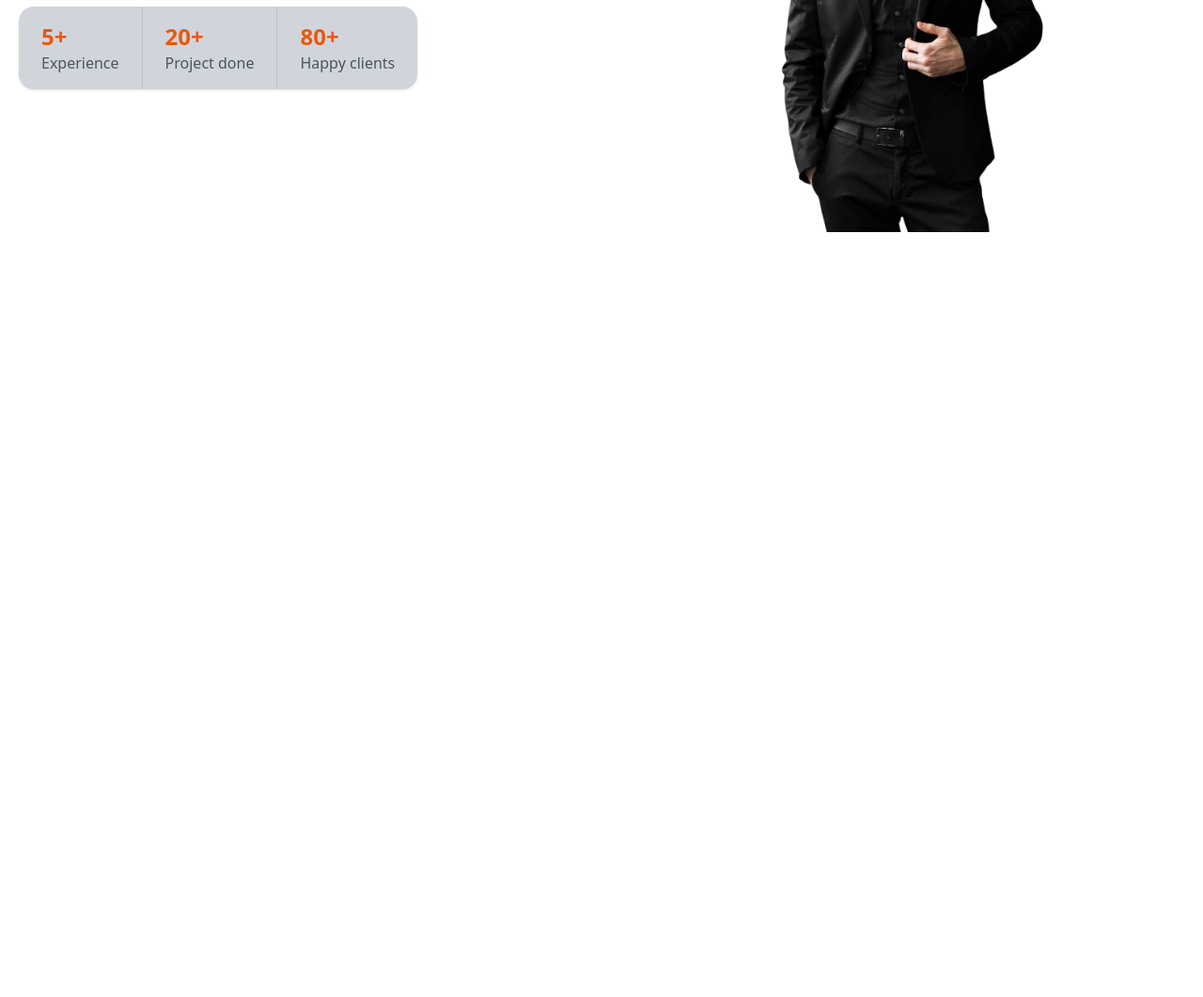
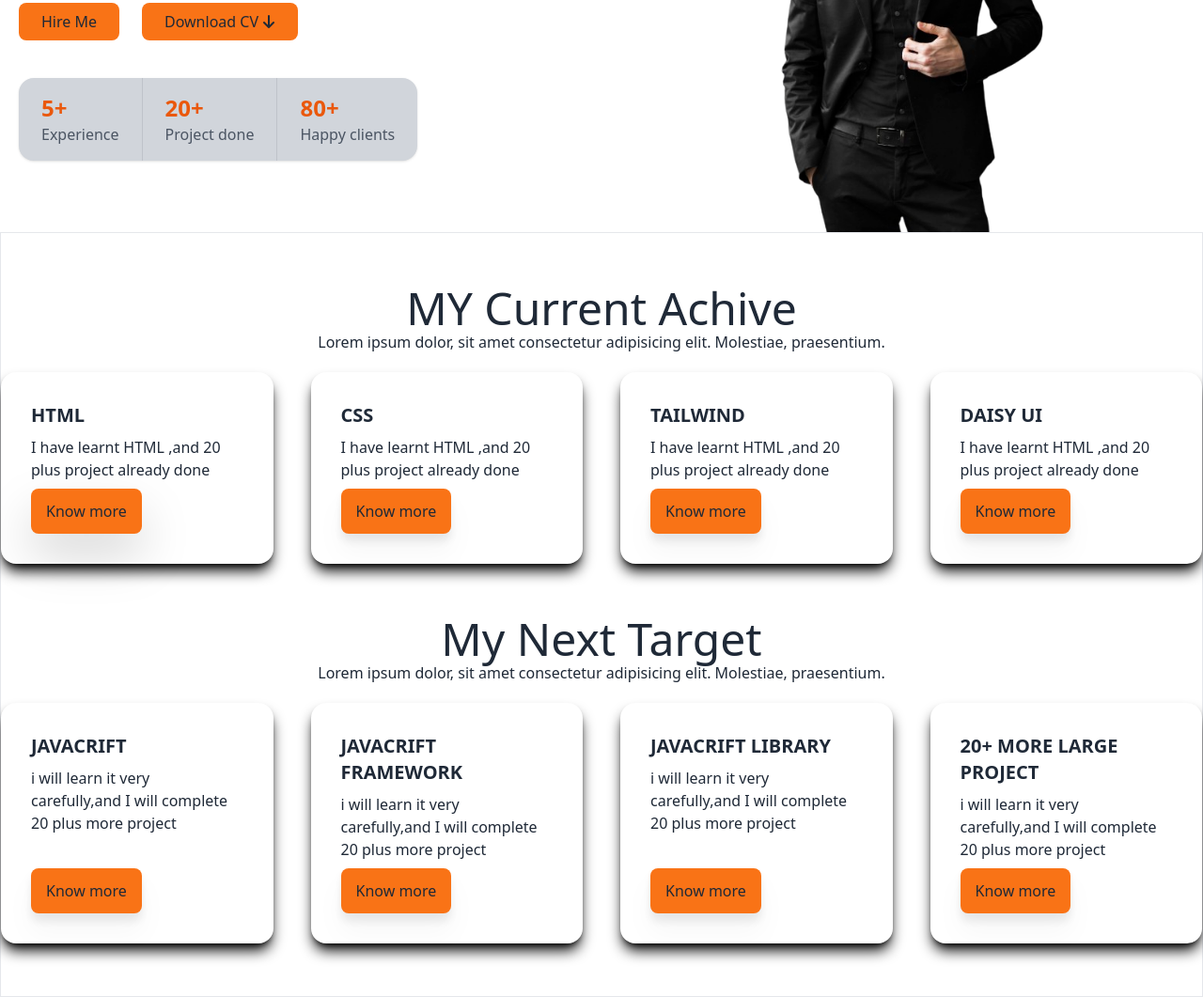
Before and after one commit to mdopi2024/personal-website-for-me, a website built with Vite: page index.html in a window 1280 px wide. Shown: the part 321-1382 px from the top of the page at 94% size. Before the commit the page ends 800 px from the top, so only its background shows below. Built offline with nearby package versions, Linux system fonts and the light colour scheme.

Commit message:
card section done

```diff
--- a/index.html
+++ b/index.html
@@ -55,16 +55,17 @@
           <!-- banner section hero aria -->
            <div class=" grid md:grid-cols-2 lg:grid-cols-2 gap-5">
             <!-- text part -->
-           <div class="order-1 md:order-0 lg:order-0">
+           <div class="flex items-center   order-1 md:order-0 lg:order-0">
+           <div class="">
             <h1 class="text-2xl text-gray-400">Hi I am <br><span class="text-3xl text-gray-600">Md.Opi</span></h1>
-            <h2 class="text-4xl text-orange-600 font-bold mt-6">FRONT-ENT WEB DEVELOPER</h2>
+            <h2 class="text-4xl text-orange-600 font-bold mt-4 md:mt-6 lg:mt-6">FRONT-ENT WEB DEVELOPER</h2>
              <!-- btn -->
-             <div class="flex gap-6 mt-12">
+             <div class="flex gap-6 mt-7 md:mt-12 lg:mt-12">
               <button class="py-2  bg-orange-500 px-6 rounded-lg ">Hire Me</button>
-            <button class="py-2  bg-orange-500 px-6 rounded-lg">Download CV</button>
+           <button class="py-2  bg-orange-500 px-6 rounded-lg">Download CV <i class="fa-solid fa-arrow-right rotate-90"></i></button>
             </div>
             <!-- card  -->
-             <div class="stats shadow bg-gray-300 mt-10">
+            <div class="stats shadow bg-gray-300 mt-7 md:mt-10 lg:mt-10">
               <div class="stat ">
                  <h1 class="text-orange-600 font-bold text-2xl">5+</h1>
                  <p class="text-gray-600">Experience</p>
@@ -81,12 +82,112 @@
 
             </div>
            </div>
+
+           </div>
            <!-- img part -->
             <div class=" relative order-0 md:order-1 lg:order-1">
-                <img class="w-34/5 h-500 mx-auto z-10" src="banner-gentleman-removebg-preview.png" alt="">
-                <!-- <div class="w-300 h-300  border rounded-full  bg-gray-300 absolute  bottom-16 left-14"></div> -->
+                <img class="w-34/5 h-500 mx-auto z-20" src="banner-gentleman-removebg-preview.png" alt="">
+               <!-- <div class="z-10">
+                <div class="w-300 h-300  border rounded-full  bg-gray-300 absolute  bottom-16 left-14"></div>
+               </div> -->
             </div>
            </div>
      </header>
+     <main class="container mx-auto border">
+      <!-- information section here 1-->
+       <section class=" my-14 px-7  md:px-0 lg:px-0">
+        <!-- text part -->
+         <div class="w-3/4 mx-auto mb-5 text-center md:w-2/3  lg:w-1/2">
+          <h1 class="text-3xl md:text-5xl lg:text-5xl">MY Current Achive</h1>
+          <p>Lorem ipsum dolor, sit amet consectetur adipisicing elit. Molestiae, praesentium.</p>
+         </div>
+        <!-- card part -->
+        <div class="grid gap-10 grid-cols-1 md:grid-cols-2 lg:grid-cols-4">
+          <div class="card bg-base-100 w-full shadow-lg shadow-black" >
+            <div class="card-body">
+              <h2 class="card-title">HTML</h2>
+              <p>I have learnt HTML ,and 20 plus project already done</p>
+              <div class="card-actions drop-shadow-2xl">
+                <button class="py-3 px-4 rounded-lg bg-orange-500 flex items-center justify-center gap-3">Know more</button>
+              </div>
+            </div>
+          </div>
+          <div class="card bg-base-100  shadow-lg shadow-black ">
+            <div class="card-body">
+              <h2 class="card-title">CSS</h2>
+              <p>I have learnt HTML ,and 20 plus project already done</p>
+              <div class="card-actions drop-shadow-xl">
+                <button class="py-3 px-4 rounded-lg bg-orange-500 flex items-center justify-center gap-3">Know more</button>
+              </div>
+            </div>
+          </div>
+          <div class="card bg-base-100  shadow-lg shadow-black">
+            <div class="card-body">
+              <h2 class="card-title">TAILWIND</h2>
+              <p>I have learnt HTML ,and 20 plus project already done</p>
+              <div class="card-actions drop-shadow-xl">
+                <button class="py-3 px-4 rounded-lg bg-orange-500 flex items-center justify-center gap-3">Know more</button>
+              </div>
+            </div>
+          </div>
+          <div class="card bg-base-100 shadow-lg shadow-black ">
+            <div class="card-body">
+              <h2 class="card-title">DAISY UI</h2>
+              <p>I have learnt HTML ,and 20 plus project already done</p>
+              <div class="card-actions drop-shadow-xl">
+                <button class="py-3 px-4 rounded-lg bg-orange-500 flex items-center justify-center gap-3">Know more</button>
+              </div>
+            </div>
+          </div>
+        </div>
+       </section>
+         <!-- informarion section 2 here -->
+          <section class="my-14 px-7  md:px-0 lg:px-0">
+             <!-- text part -->
+         <div class="w-3/4 mx-auto mb-5 text-center md:w-2/3  lg:w-1/2">
+          <h1 class="text-3xl md:text-5xl lg:text-5xl">My Next Target</h1>
+          <p>Lorem ipsum dolor, sit amet consectetur adipisicing elit. Molestiae, praesentium.</p>
+         </div>
+         <!-- grid card here -->
+        <div class="grid gap-10 md:grid-cols-2 lg:grid-cols-4">
+          <div class="card bg-base-100 shadow-lg shadow-black ">
+            <div class="card-body">
+              <h2 class="card-title">JAVACRIFT</h2>
+              <p>i will learn it very carefully,and I will complete 20 plus more project</p>
+              <div class="card-actions drop-shadow-xl">
+                <button class="py-3 px-4 rounded-lg bg-orange-500 flex items-center justify-center gap-3">Know more</button>
+              </div>
+            </div>
+          </div>
+          <div class="card bg-base-100 shadow-lg shadow-black ">
+            <div class="card-body">
+              <h2 class="card-title">JAVACRIFT FRAMEWORK</h2>
+              <p>i will learn it very carefully,and I will complete 20 plus more project</p>
+              <div class="card-actions drop-shadow-xl">
+                <button class="py-3 px-4 rounded-lg bg-orange-500 flex items-center justify-center gap-3">Know more</button>
+              </div>
+            </div>
+          </div>
+          <div class="card bg-base-100 shadow-lg shadow-black ">
+            <div class="card-body">
+              <h2 class="card-title">JAVACRIFT LIBRARY</h2>
+              <p>i will learn it very carefully,and I will complete 20 plus more project</p>
+              <div class="card-actions drop-shadow-xl">
+                <button class="py-3 px-4 rounded-lg bg-orange-500 flex items-center justify-center gap-3">Know more</button>
+              </div>
+            </div>
+          </div>
+          <div class="card bg-base-100 shadow-lg shadow-black ">
+            <div class="card-body">
+              <h2 class="card-title">20+ MORE LARGE PROJECT</h2>
+              <p>i will learn it very carefully,and I will complete 20 plus more project</p>
+              <div class="card-actions drop-shadow-xl">
+                <button class="py-3 px-4 rounded-lg bg-orange-500 flex items-center justify-center gap-3">Know more</button>
+              </div>
+            </div>
+          </div>
+        </div>
+          </section>
+     </main>
 </body>
 </html>
```
Lines whose indentation alone changed are shown as unchanged.
